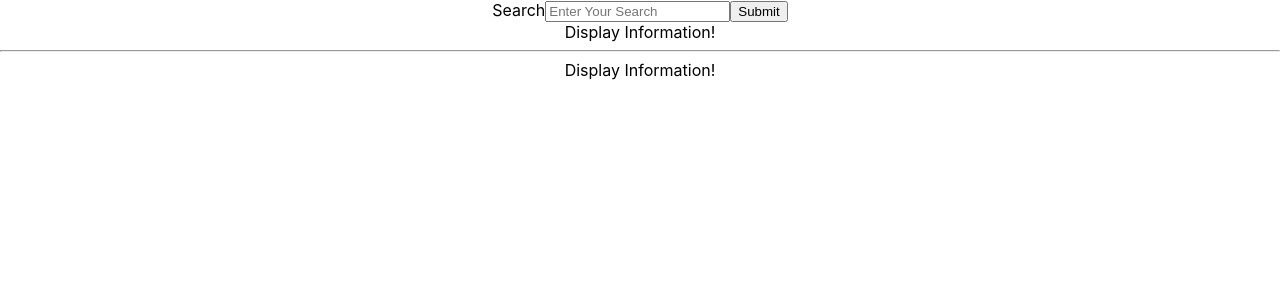
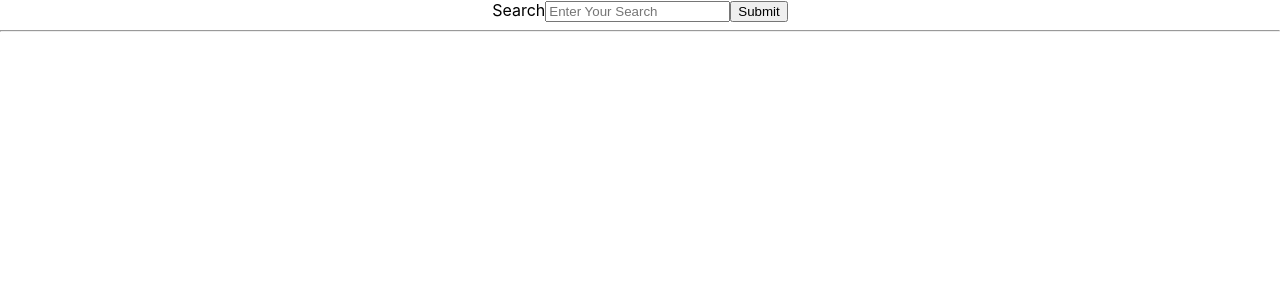
Before and after one commit to softwaree40/SearchEngine, a React (Create React App) app: page / in a window 1280 px wide. Shown: the top 300 px of the page. Built offline with nearby package versions, Linux system fonts and the light colour scheme.

Commit message:
using axios to get data from unsplash api render to page

```diff
--- a/package.json
+++ b/package.json
@@ -6,6 +6,7 @@
     "@testing-library/jest-dom": "^5.11.4",
     "@testing-library/react": "^11.1.0",
     "@testing-library/user-event": "^12.1.10",
+    "axios": "^0.21.1",
     "react": "^17.0.1",
     "react-dom": "^17.0.1",
     "react-scripts": "4.0.1",
--- a/src/App.js
+++ b/src/App.js
@@ -1,16 +1,29 @@
 import React from "react"
 import SearchBar from "./components/SearchBar"
 import DisplayInformation from "./components/DisplayInformation"
+import axios from "axios"
 import './App.css';
 //Handle fetch request from this component
 class App extends React.Component {
 
-    onSubmitSearch =(search)=>{
-      console.log(search)
+      state ={images: []}
 
+    onSubmitSearch = async(search)=>{
 
+      const response = await axios.get("https://api.unsplash.com/search/photos",{
+
+        params:{query: search},
+        headers:{
+
+          Authorization:"Client-ID O0eLxffRLJOk5iTIaZDvBAoSCQsL5S7Z_5FoBoXu_3I"
+
+        }
+      });
+
+      this.setState({images: response.data.results})
 
     }
+
 
   render(){
 
@@ -19,10 +32,11 @@ class App extends React.Component {
       <div className="App">
          <SearchBar onSubmitSearch={this.onSubmitSearch}/>
          <hr/>
-         <DisplayInformation/>
+         <DisplayInformation images={this.state.images}/>
       </div>
     );
   }
+
 }
 
 export default App;
--- a/src/components/DisplayInformation.js
+++ b/src/components/DisplayInformation.js
@@ -2,12 +2,20 @@ import React from "react"
 
 
 
-const DisplayInformation = ()=>{
+const DisplayInformation = (props)=>{
+
+    const imgImage = props.images.map((image)=> {
+
+       return <img src={image.urls.regular} alt={image.description}/>
 
 
- return (<div>Display Information!</div>)
+    })
 
+ return (
 
+    <div>{imgImage}</div>
+
+    )
 
 }
 
--- a/src/components/SearchBar.js
+++ b/src/components/SearchBar.js
@@ -1,5 +1,5 @@
 import React from "react"
-import DisplayInformation from "./DisplayInformation"
+
 
 
 
@@ -28,7 +28,7 @@ render(){
         <input type="Submit"/>
 
        </form>
-       <DisplayInformation/>
+
  </div>
  )
 
```
Also changed, not shown: 2 other files (tests, documents, lock files or other folders).
